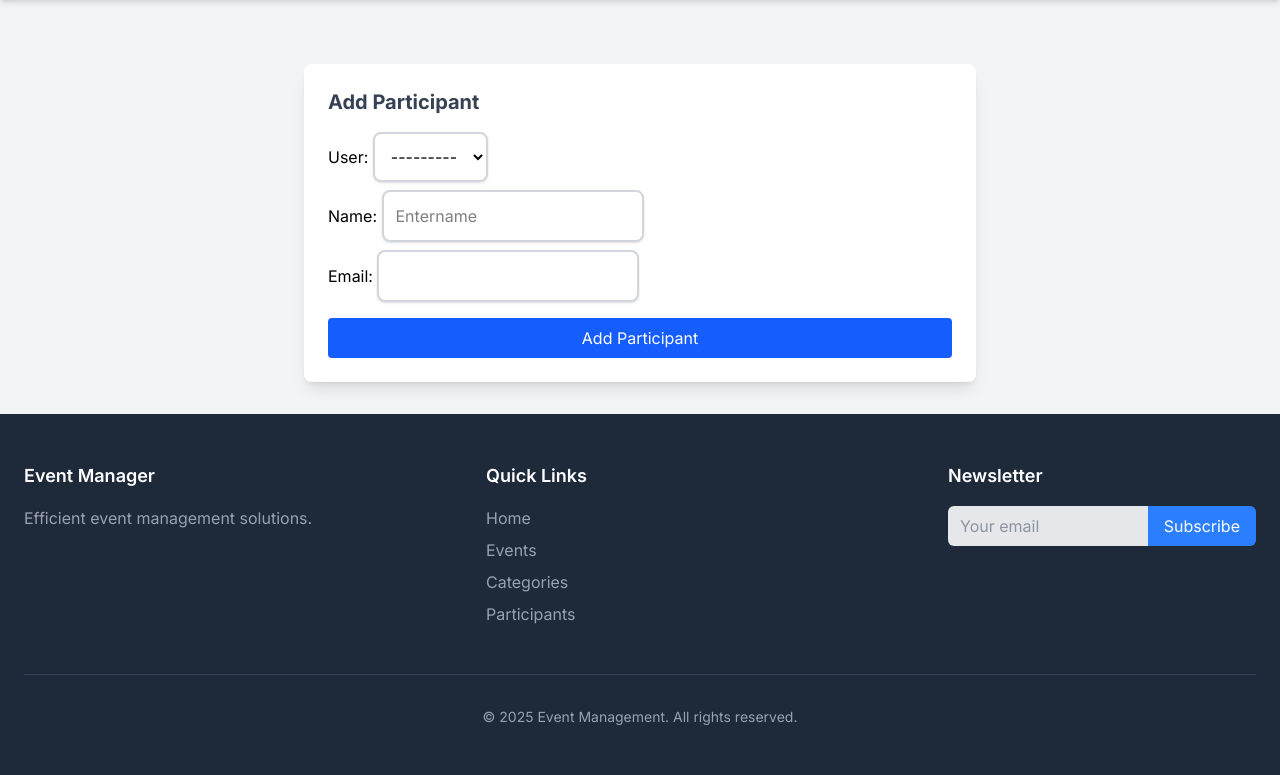
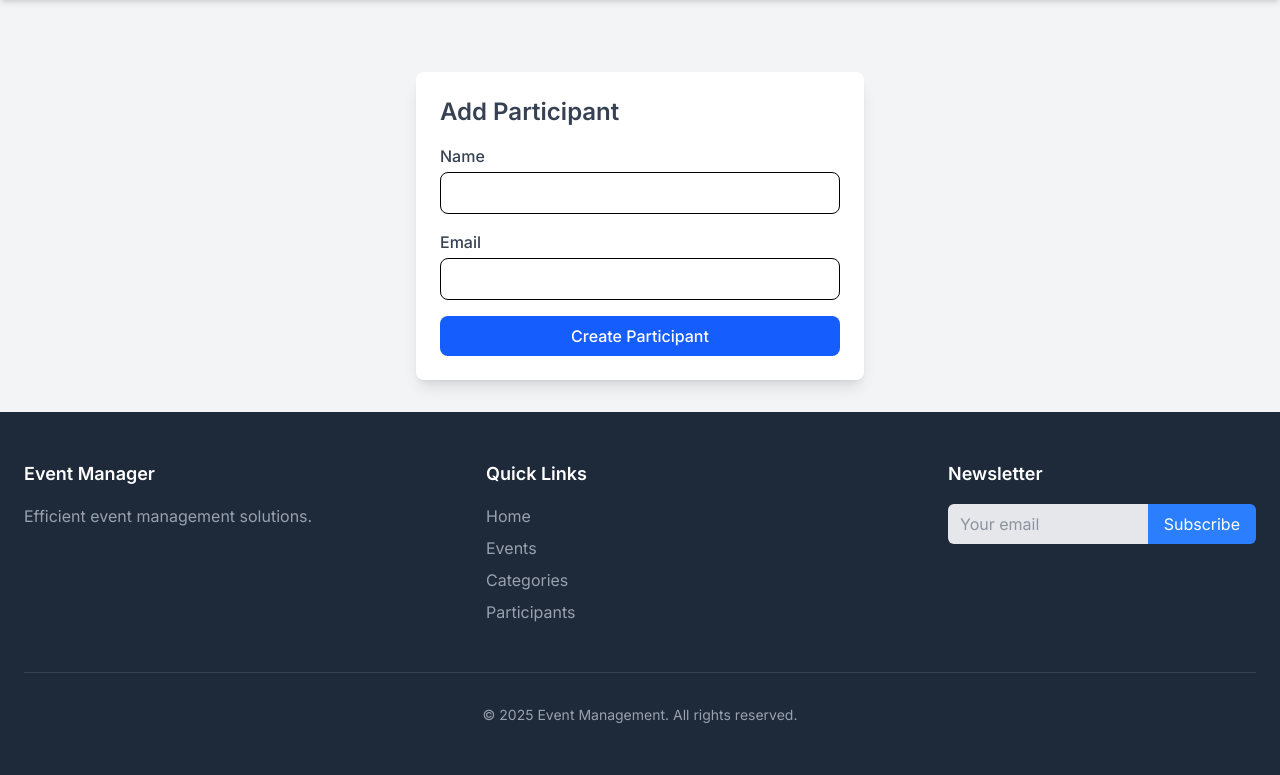
Before and after one commit to Belal294/Event_management, a Django app: page /events/participants/create/ in a window 1280 px wide. Shown: the part 56-831 px from the top of the page. After the commit the page ends 779 px from the top, so only its background shows below. Run offline with Django 5.2, Linux system fonts and the light colour scheme; the visitor is signed in with stand-in values (Sample User, id 1); data comes from the database, SQL or seed files in the repository; parts of the project's set-up code (start-up, migrations or seed data) failed here and were passed over.

Commit message:
Initial commit - Pushing Django Project

```diff
--- a/core/templates/logged_nav.html
+++ b/core/templates/logged_nav.html
@@ -4,7 +4,7 @@
 
             {% if request.user.groups.first.name == "Admin" %}
                 <!-- Full Navbar for Admin -->
-                <a href="{% url 'admin:index' %}" class="text-gray-600 hover:text-gray-800 font-semibold">
+                <a href="{% url 'admin-dashboard' %}" class="text-gray-600 hover:text-gray-800 font-semibold">
                     Admin Dashboard
                 </a>
 
--- a/events/models.py
+++ b/events/models.py
@@ -16,7 +16,7 @@
     time = models.TimeField()
     location = models.CharField(max_length=255)
     category = models.ForeignKey(Category, on_delete=models.CASCADE)
-    participants = models.ManyToManyField(User, related_name="events_participated", blank=True, default=True, null=True)
+    participants = models.ManyToManyField(User, related_name="events_participated", blank=True)
 
     def __str__(self):
         return self.name
--- a/events/templates/events/category_list.html
+++ b/events/templates/events/category_list.html
@@ -3,10 +3,10 @@
 {% block title %}Category List{% endblock %}
 
 {% block content %}
-    <h2 class="text-2xl font-bold mb-4 text-white">Category List</h2>
+    <h2 class="text-2xl font-bold mb-4">Category List</h2>
     <a href="{% url 'category_create' %}" class="bg-blue-500 text-white px-4 py-2 rounded-lg hover:bg-blue-600 transition duration-200">Add New Category</a>
 
-    <ul class="mt-4 text-white">
+    <ul class="mt-4">
         {% for category in categories %}
             <li class="mt-2">
                 <span class="font-semibold">{{ category.name }}</span> - {{ category.description }}
--- a/events/templates/events/dashboard.html
+++ b/events/templates/events/dashboard.html
@@ -101,14 +101,11 @@
         </div>
 
         <div class="mt-6">
-            <h2 class="text-2xl font-bold text-white">Event List</h2>
+            <h2 class="text-2xl font-bold">Event List</h2>
             <ul id="event-list" class="mt-2 space-y-2">
                 <li class="text-gray-500">Click on a category to see events</li>
             </ul>
         </div>
 
 
-
-
-
 {% endblock %}
--- a/events/templates/events/participant_form.html
+++ b/events/templates/events/participant_form.html
@@ -1,14 +1,28 @@
 {% extends "base.html" %}
 {% block content %}
-<div class="max-w-2xl mx-auto mt-8 p-6 bg-white shadow-lg rounded-lg">
-    <h2 class="text-xl font-bold text-gray-700 mb-4">Add Participant</h2>
+<div class="max-w-md mx-auto mt-10 bg-white p-6 rounded-lg shadow-lg">
+    <h2 class="text-2xl font-semibold text-gray-700 mb-4">Add Participant</h2>
+
     <form method="post" class="space-y-4">
         {% csrf_token %}
-        <div class="space-y-2">
-            {{ form.as_p }}
+
+        <div>
+            <label for="name" class="block text-gray-700 font-medium mb-1">Name</label>
+            <input type="text" name="name" id="name" required
+                class="w-full px-4 py-2 border rounded-lg focus:outline-none focus:ring-2 focus:ring-blue-400">
         </div>
-        <button type="submit" class="w-full px-4 py-2 bg-blue-600 text-white rounded hover:bg-blue-700">Add Participant</button>
+
+        <div>
+            <label for="email" class="block text-gray-700 font-medium mb-1">Email</label>
+            <input type="email" name="email" id="email" required
+                class="w-full px-4 py-2 border rounded-lg focus:outline-none focus:ring-2 focus:ring-blue-400">
+        </div>
+
+        <button type="submit"
+            class="w-full bg-blue-600 hover:bg-blue-700 text-white font-medium py-2 rounded-lg transition duration-200">
+            Create Participant
+        </button>
     </form>
 </div>
 
-{% endblock  %}
+{% endblock %}
--- a/events/urls.py
+++ b/events/urls.py
@@ -41,7 +41,7 @@
 
     # Participant Management (Admin Only)
     path('participants/', participant_list, name='participant_list'),
-    path('participants/create/', participant_create, name='participant_create'),
+    path("participants/create/", participant_create, name="participant_create"),
     path('participants/<int:pk>/delete/', participant_delete, name='participant_delete'),
 
     # Search Events
--- a/events/views.py
+++ b/events/views.py
@@ -153,26 +153,39 @@
 
 
 
+
 @login_required
 def participant_list(request):
     rsvp_events = RSVP.objects.filter(user=request.user)
-    participants = Event.objects.filter(participants=request.user)
+    participants = Participant.objects.all()
+    return render(request, "events/participant_list.html", {"participants": participants})
+    # events = Event.objects.filter(participants=request.user)
+    # participants = User.objects.filter(events_participated__in=events).distinct()
+    # return render(request, 'events/participant_list.html', {
+    #     'rsvp_events': rsvp_events,
+    #     'participants': participants,
 
-    return render(request, 'events/participant_list.html', {
-        'rsvp_events': rsvp_events,
-        'participants': participants,
-    })
+    # })
+
+
+
 
 def participant_create(request):
-    form = ParticipantForm(request.POST or None)
-    if form.is_valid():
-        user = form.save(commit=False)
-        user.set_password(form.cleaned_data["password"])
-        user.save()
-        participant_group = Group.objects.get(name="Participant")
-        user.groups.add(participant_group)
-        return redirect('participant_list')
-    return render(request, 'events/participant_form.html', {'form': form})
+    if request.method == "POST":
+        name = request.POST.get("name", "").strip()
+        email = request.POST.get("email", "").strip()
+
+        if not name or not email:
+            messages.error(request, "Name and Email are required!")
+        elif Participant.objects.filter(email=email).exists():
+            messages.error(request, "A participant with this email already exists!")
+        else:
+            Participant.objects.create(name=name, email=email)
+            messages.success(request, "Participant successfully created!")
+            return redirect("participants_list")
+
+    return render(request, "events/participant_form.html")
+
 
 def participant_delete(request, pk):
     user = get_object_or_404(User, pk=pk)
--- a/users/views.py
+++ b/users/views.py
@@ -77,6 +77,8 @@
     users = User.objects.prefetch_related(
         Prefetch('groups', queryset=Group.objects.all(), to_attr='all_groups')
     ).all()
+
+
 
     events = Event.objects.all()
     return render(request, 'admin/dashboard.html', {"users": users, "events": events})
```
Also changed, not shown: events/templates/events/participant_list.html (+6 -1 lines), events/migrations/0001_initial.py (added), events/migrations/__init__.py (added).
